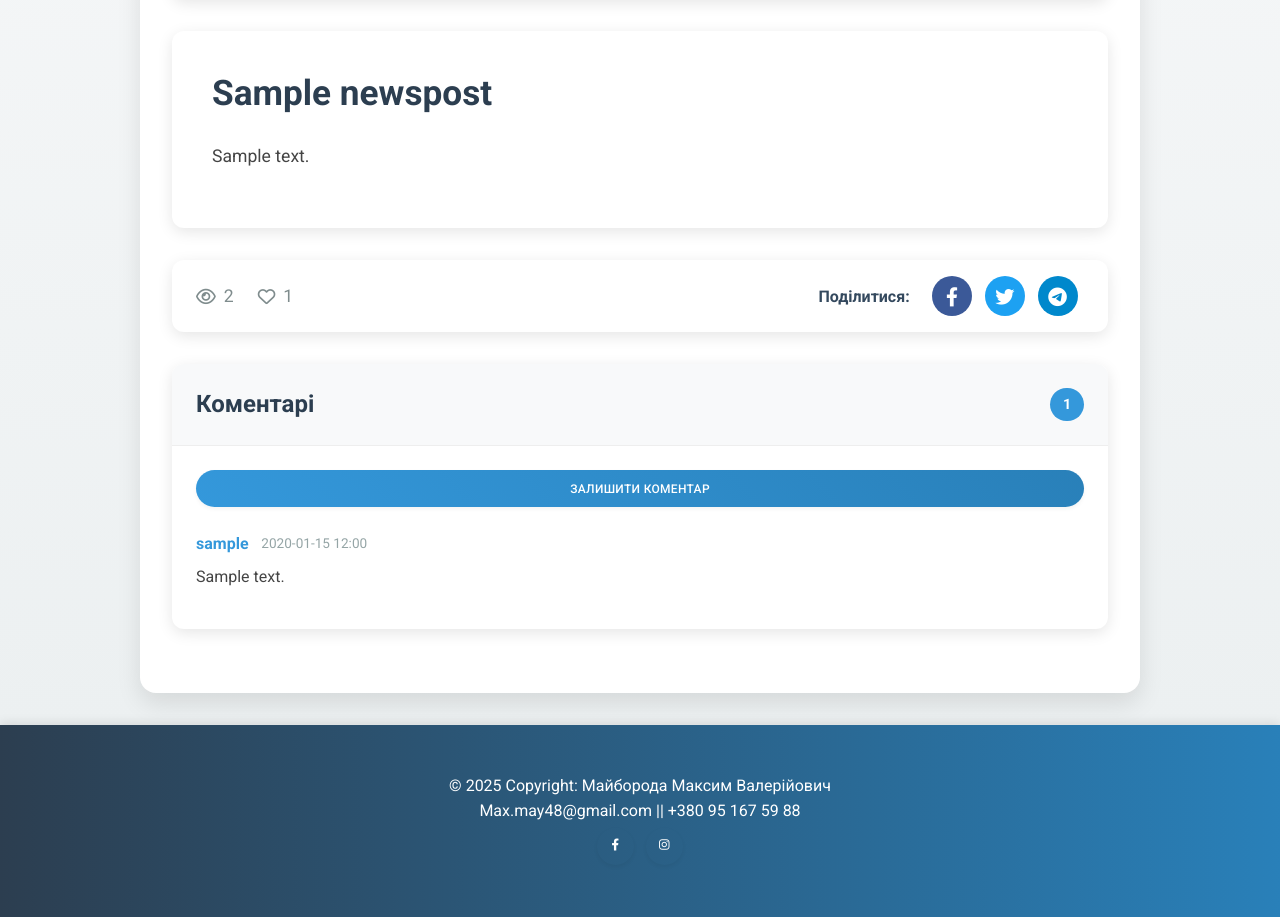
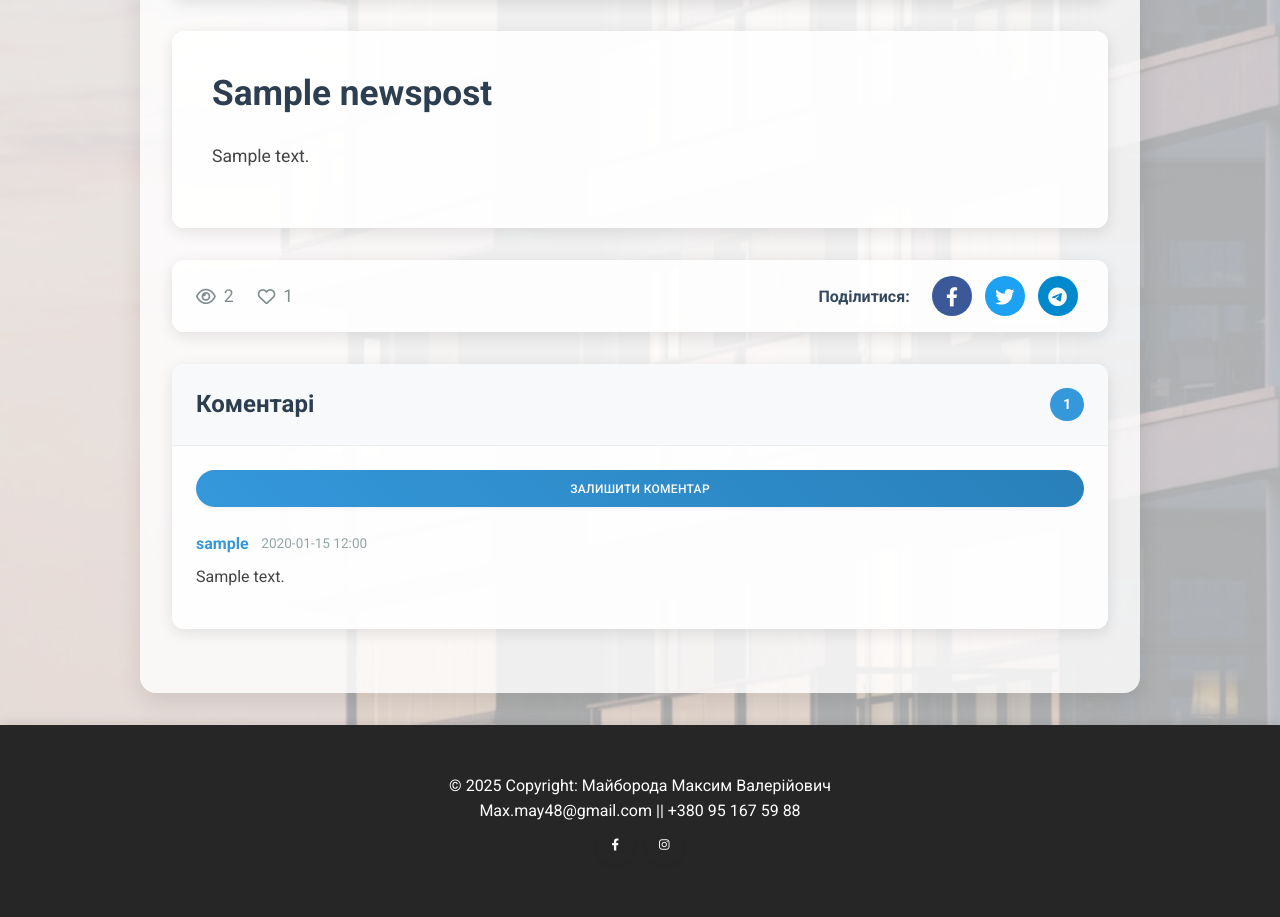
Before and after one commit to mjhjj/news-app, a Django app: page /posts/1/ in a window 1280 px wide. Shown: the part 569-1486 px from the top of the page. Run offline with Django 4.2, Linux system fonts and the light colour scheme; tables that the repository leaves empty hold one stand-in row (values such as "Sample post").

Commit message:
Added image background, edited css-styles according to background

```diff
--- a/news/settings.py
+++ b/news/settings.py
@@ -13,6 +13,9 @@
 import os
 from pathlib import Path
 from urllib.parse import urlparse
+from dotenv import load_dotenv
+
+load_dotenv()
 
 # Build paths inside the project like this: BASE_DIR / 'subdir'.
 BASE_DIR = Path(__file__).resolve().parent.parent
--- a/newsApp/static/newsApp/base.css
+++ b/newsApp/static/newsApp/base.css
@@ -25,6 +25,9 @@
   --transition-slow: 0.5s ease;
 
   --font-family: 'Roboto', -apple-system, BlinkMacSystemFont, 'Segoe UI', Oxygen, Ubuntu, Cantarell, 'Open Sans', 'Helvetica Neue', sans-serif;
+
+  /* Нові кольори для хедера/футера, які гармоніюють з фоном */
+  --header-footer-bg: rgba(46, 64, 83, 0.9); /* Трохи світліший вторинний колір з прозорістю */
 }
 
 /* Base Reset */
@@ -53,27 +56,55 @@
   font-family: var(--font-family);
   line-height: 1.6;
   color: var(--dark-color);
-  background-color: #f8f9fa;
+  background-color: #f8f9fa; /* Цей колір буде видно, якщо зображення не завантажиться */
   overflow-x: hidden; /* Prevent horizontal scroll */
-  position: relative; /* Establish position context */
-  min-height: 100vh; /* Ensure at least full height */
+  position: relative; /* Встановлюємо позиційний контекст для псевдоелемента */
+  min-height: 100vh; /* Забезпечуємо повну висоту */
+  /* Фонові властивості та фільтри перенесено до body::before */
+}
+
+/* ----- Псевдоелемент для фонового зображення (більш видимий) ----- */
+body::before {
+  content: ''; /* Обов'язкова властивість для псевдоелементів */
+  position: fixed; /* Фіксуємо зображення на екрані, щоб воно залишалося при прокручуванні */
+  top: 0;
+  left: 0;
+  width: 100%;
+  height: 100%;
+  /* УВАГА: Перевірте шлях до зображення! */
+  /* Якщо base.css знаходиться в newsApp/static/newsApp/, то шлях має бути '../img/back.jpg' */
+  /* Якщо base.css знаходиться в newsApp/static/, то шлях 'img/back.jpg' є коректним */
+  background-image: url('img/back.jpg'); /* Перевірте цей шлях! */
+  background-size: cover; /* Зображення покриватиме всю область */
+  background-position: center center;
+  background-repeat: no-repeat;
+  /* background-attachment: fixed; є надлишковим, оскільки position: fixed */
+
+  /* Оновлені фільтри для більшої видимості фонового зображення */
+  /* brightness(90%): Лише легке затемнення, щоб зберегти деталі. */
+  /* grayscale(10%): Зберігаємо майже повний колір зображення. */
+  /* contrast(100%): Залишаємо контраст як є, або можете трохи підвищити. */
+  filter: brightness(90%) grayscale(10%) contrast(100%);
+  z-index: -1; /* Розміщуємо псевдоелемент позаду всього вмісту */
 }
 
 /* Layout */
 .wrapper {
-  min-height: 100vh; /* Use viewport height instead of percentage */
+  min-height: 100vh;
   display: flex;
   flex-direction: column;
-  position: relative; /* Establish position context */
-  width: 100%; /* Ensure full width */
-  overflow-x: hidden; /* Prevent horizontal scroll */
+  position: relative; /* Важливо для створення нового контексту накладання над body::before */
+  width: 100%;
+  overflow-x: hidden;
+  z-index: 1; /* Забезпечуємо, що wrapper (з header, main, footer) знаходиться над фоном */
 }
 
 main {
   flex: 1 1 auto;
   padding: 2rem 0;
-  background: linear-gradient(to bottom, #f8f9fa, #ecf0f1);
-  width: 100%; /* Ensure full width */
+  /* Зроблено фон main більш прозорим для кращої видимості фону */
+  background: rgba(248, 249, 250, 0.7); /* Більш прозорий білий */
+  width: 100%;
 }
 
 /* Cards */
@@ -88,7 +119,8 @@
 
 .card:hover {
   transform: translateY(-5px);
-  box-shadow: var(--shadow-lg);
+  /* Посилено тінь при наведенні для сучасного вигляду */
+  box-shadow: 0 12px 30px rgba(0, 0, 0, 0.18);
 }
 
 .card-title {
@@ -144,7 +176,8 @@
 }
 
 header {
-  background: linear-gradient(90deg, var(--secondary-color), var(--primary-dark)) !important;
+  /* Оновлений фон хедера: напівпрозорий, темний, що гармонує з фоном */
+  background: var(--header-footer-bg) !important;
   padding: 0.75rem 0 !important;
   box-shadow: var(--shadow-md);
 }
@@ -162,7 +195,8 @@
 
 .nav-link {
   font-weight: 500;
-  color: rgba(255, 255, 255, 0.85) !important;
+  /* Зроблено лінки більш видимими на прозорому хедері */
+  color: rgba(255, 255, 255, 0.95) !important;
   padding: 0.5rem 1rem;
   margin: 0 0.2rem;
   border-radius: var(--radius-pill);
@@ -170,14 +204,14 @@
 }
 
 .nav-link:hover {
-  background-color: rgba(255, 255, 255, 0.1);
+  background-color: rgba(255, 255, 255, 0.15); /* Трохи інтенсивніший ховер-ефект */
   color: white !important;
 }
 
 .nav-link.active {
   color: white !important;
   font-weight: 600;
-  background-color: rgba(255, 255, 255, 0.15);
+  background-color: rgba(255, 255, 255, 0.2); /* Трохи інтенсивніший активний стан */
 }
 
 .navbar-collapse, .navbar-nav {
@@ -208,11 +242,12 @@
 /* Footer */
 footer {
   padding: 2rem 0;
-  background: linear-gradient(90deg, var(--secondary-color), var(--primary-dark)) !important;
+  /* Оновлений фон футера: напівпрозорий, темний, що гармонує з фоном */
+  background: var(--header-footer-bg) !important;
   color: white !important;
   box-shadow: 0 -2px 10px rgba(0, 0, 0, 0.1);
-  width: 100%; /* Ensure full width */
-  position: relative; /* Ensure it stays in flow */
+  width: 100%;
+  position: relative;
 }
 
 footer a, footer .text-dark {
@@ -225,7 +260,7 @@
 }
 
 footer .btn-outline-dark:hover {
-  background-color: rgba(255, 255, 255, 0.1);
+  background-color: rgba(255, 255, 255, 0.15); /* Трохи інтенсивніший ховер-ефект */
 }
 
 /* Typography */
@@ -241,11 +276,12 @@
   max-width: 1000px;
   margin: 0 auto;
   padding: 2rem;
-  background-color: white;
+  /* Зроблено напівпрозорий білий, щоб фонове зображення було краще видно */
+  background-color: rgba(255, 255, 255, 0.8);
   border-radius: var(--radius-lg);
   box-shadow: var(--shadow-lg);
-  overflow: hidden; /* Prevent content from overflowing */
-  width: 95%; /* Use percentage instead of fixed width */
+  overflow: hidden;
+  width: 95%;
 }
 
 .page-title {
--- a/newsApp/static/newsApp/index.css
+++ b/newsApp/static/newsApp/index.css
@@ -12,11 +12,14 @@
   border-radius: 12px;
   overflow: hidden;
   box-shadow: 0 4px 15px rgba(0, 0, 0, 0.1);
+  /* Зроблено картки новин напівпрозорими */
+  background-color: rgba(255, 255, 255, 0.9);
 }
 
 .news-post:hover {
   transform: translateY(-5px);
-  box-shadow: 0 10px 25px rgba(0, 0, 0, 0.15);
+  /* Посилено тінь при наведенні для сучасного вигляду */
+  box-shadow: 0 12px 30px rgba(0, 0, 0, 0.2);
 }
 
 .news-post .card-img-top {
--- a/newsApp/static/newsApp/newspost_detail.css
+++ b/newsApp/static/newsApp/newspost_detail.css
@@ -18,7 +18,8 @@
 }
 
 .post-wrapper {
-  background-color: white;
+  /* Зроблено контейнер прозорішим */
+  background-color: rgba(255, 255, 255, 0.88);
   padding: 2.5rem;
   border-radius: 12px;
   box-shadow: 0 4px 15px rgba(0, 0, 0, 0.1);
@@ -42,7 +43,8 @@
   display: flex;
   justify-content: space-between;
   align-items: center;
-  background-color: white;
+  /* Зроблено контейнер прозорішим */
+  background-color: rgba(255, 255, 255, 0.88);
   padding: 1rem 1.5rem;
   border-radius: 12px;
   box-shadow: 0 4px 15px rgba(0, 0, 0, 0.1);
@@ -132,7 +134,8 @@
 }
 
 .comments-section {
-  background-color: white;
+  /* Зроблено контейнер прозорішим */
+  background-color: rgba(255, 255, 255, 0.88);
   border-radius: 12px;
   box-shadow: 0 4px 15px rgba(0, 0, 0, 0.1);
   margin-bottom: 2rem;
@@ -145,7 +148,8 @@
   justify-content: space-between;
   align-items: center;
   padding: 1.5rem;
-  background-color: #f8f9fa;
+  /* Зроблено заголовок коментарів прозорішим */
+  background-color: rgba(248, 249, 250, 0.9);
   border-bottom: 1px solid #eee;
 }
 
```
Also changed, not shown: newsApp/static/newsApp/img/back.jpg (added).
